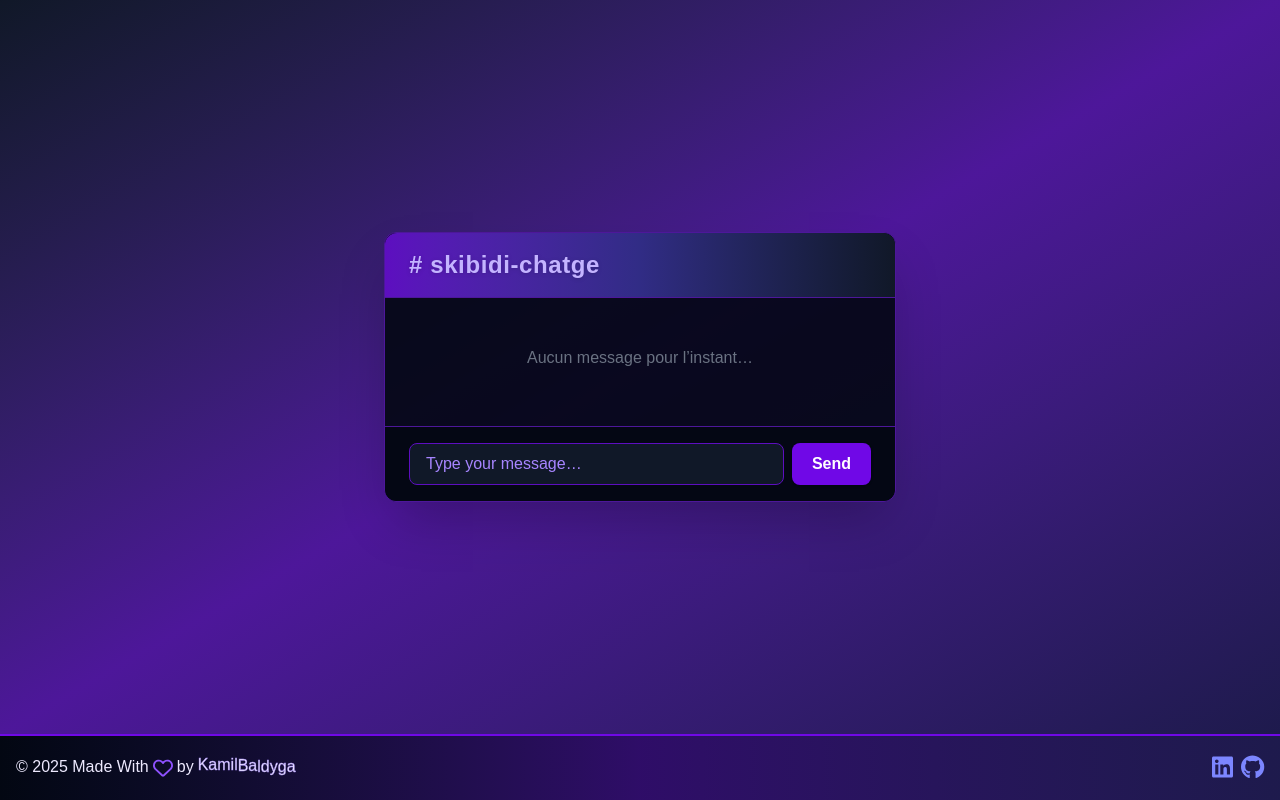
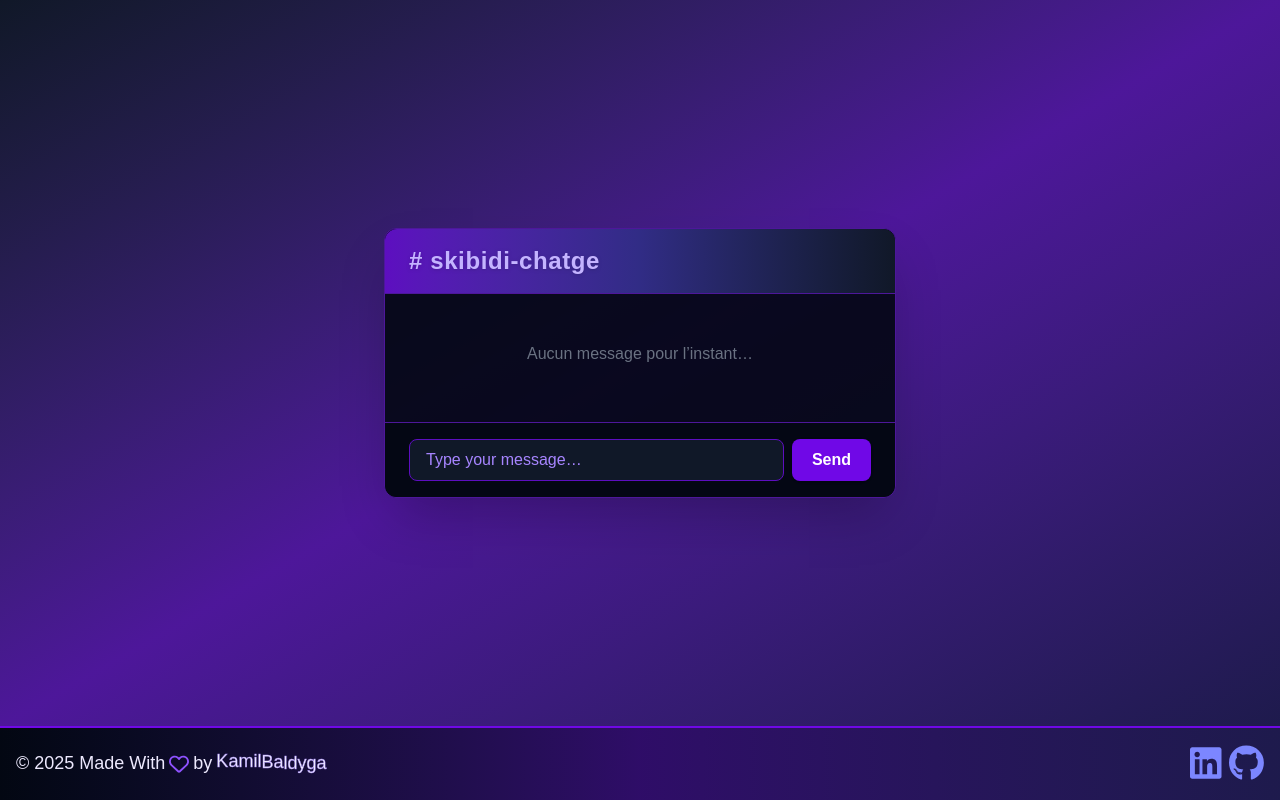
Before and after one commit to ME0WGE/skibidi-chat-nextjs, a Next.js app: page / in a window 1280 px wide. Built offline with nearby package versions, Linux system fonts and the light colour scheme.

Commit message:
fixed footer sizes

```diff
--- a/src/components/footer/Footer.tsx
+++ b/src/components/footer/Footer.tsx
@@ -12,7 +12,7 @@ export default function Footer() {
         flex flex-col sm:flex-row justify-between items-center text-center
         w-full max-w-8xl mx-auto px-4 py-4 text-violet-100 bg-gradient-to-r from-gray-950 via-violet-950 to-indigo-950
       ">
-      <div className="mb-2 sm:mb-0">
+      <div className="mb-2 sm:mb-0 text-lg">
         <span>
           © 2025 Made With
           <span className="mx-1 text-violet-500 text-xl align-middle">
@@ -55,14 +55,14 @@ export default function Footer() {
             href="https://www.linkedin.com/in/kamil-baldyga/"
             target="_blank"
             rel="noopener noreferrer"
-            className="text-indigo-400 text-2xl mr-2 hover:text-violet-400 transition">
+            className="text-indigo-400 text-4xl mr-2 hover:text-violet-400 transition">
             <FontAwesomeIcon icon={faLinkedin} />
           </a>
           <a
             href="https://www.github.com/ME0WGE"
             target="_blank"
             rel="noopener noreferrer"
-            className="text-indigo-400 text-2xl hover:text-violet-400 transition">
+            className="text-indigo-400 text-4xl hover:text-violet-400 transition">
             <FontAwesomeIcon icon={faGithub} />
           </a>
         </li>
```
